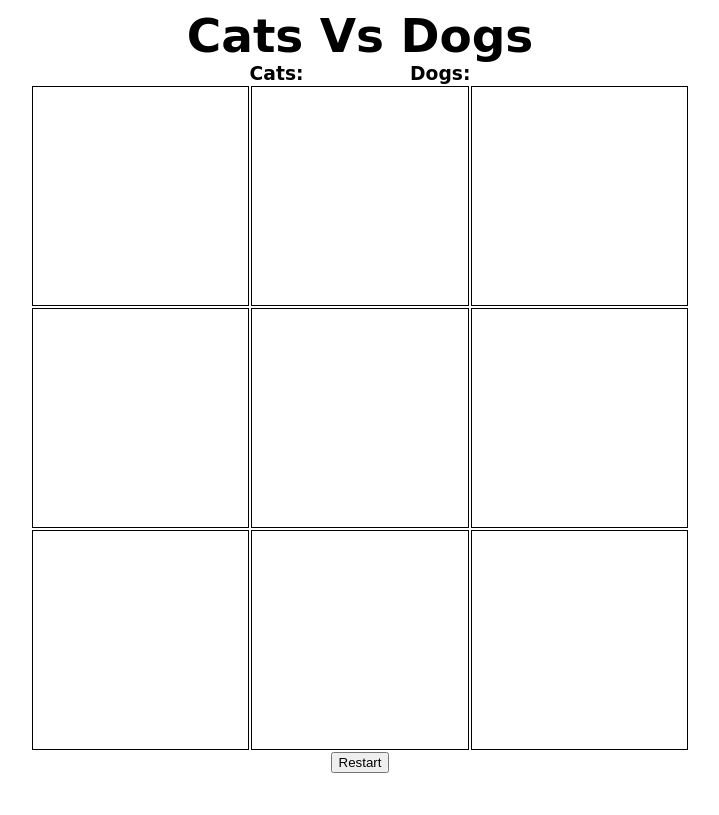
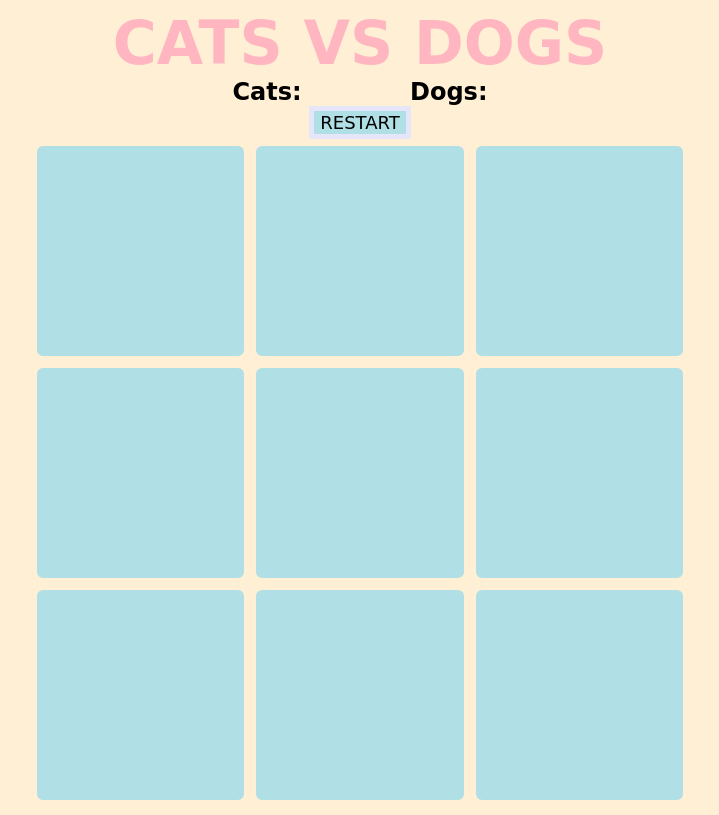
Before and after one commit to marrrgarita/tic-tac-toe, a plain HTML site: page index.html in a window 1280 px wide. Shown: the whole page, without its empty margins (280-999 px from the left). Drawn offline with nearby package versions, Linux system fonts and the light colour scheme; a web font is replaced by a local one.

Commit message:
adding styels

```diff
--- a/app.css
+++ b/app.css
@@ -11,6 +11,7 @@ font-family: 'Baloo', cursive;*/
 body {
   text-align: center;
   font-family: 'Baloo', cursive;
+  background-color: papayawhip;
 }
 
 table {
@@ -19,21 +20,40 @@ table {
 }
 
 td{
-  border: 1px solid black;
+  border: 5px solid papayawhip;
   padding: 50px;
   width: 220px;
   height: 220px;
+  background-color: powderblue;
+  border-radius: 5%;
 
 }
 
 h1 {
   margin: 0;
-  font-size: 47px;
+  font-size: 60px;
+  color: lightpink;
+  text-transform: uppercase;
 }
 
 h3 {
   display: inline;
   margin: 0 50px;
+  font-size: 24px;
+}
+
+.restart {
+  background-color: powderblue;
+  border: 5px solid lavender;
+  font-size: 18px;
+  font-family: 'baloo', cursive;
+  text-transform: uppercase;
+}
+
+.restart:hover,
+td:hover{
+  background-color: lavender;
+  border-color: powderblue;
 }
 
 .o {
--- a/index.html
+++ b/index.html
@@ -23,6 +23,9 @@ crossorigin="anonymous"></script>
   <h3 class="dog-score">
     Dogs:
   </h3>
+  <div class="options">
+    <button type="button" name="restart" class="restart">Restart</button>
+  </div>
 </header>
 
 <table class="gameboard">
@@ -44,9 +47,6 @@ crossorigin="anonymous"></script>
 
 </table>
 
-<div class="options">
-  <button type="button" name="restart" class="restart">Restart</button>
-</div>
 
 </body>
 </html>
```
